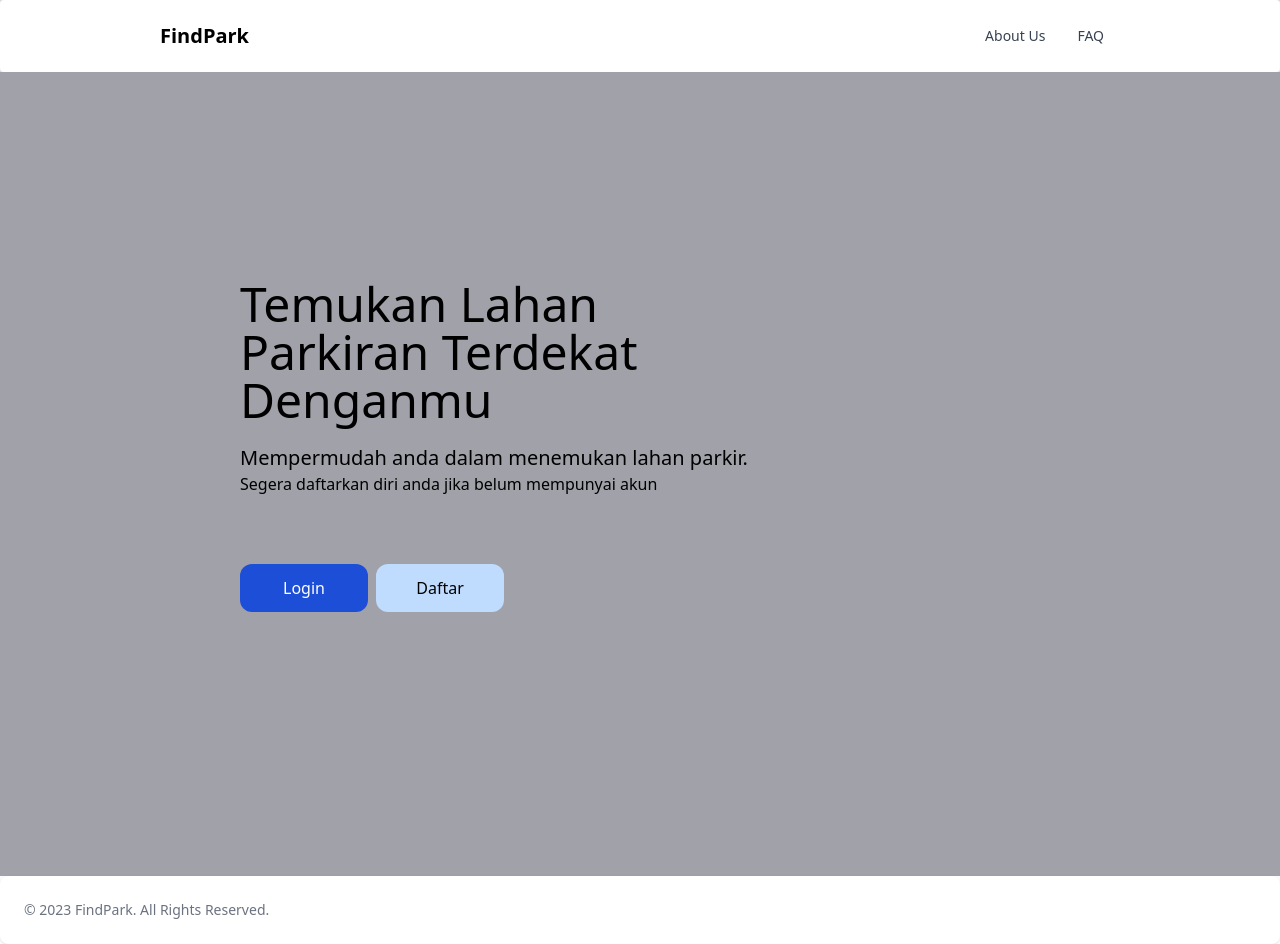
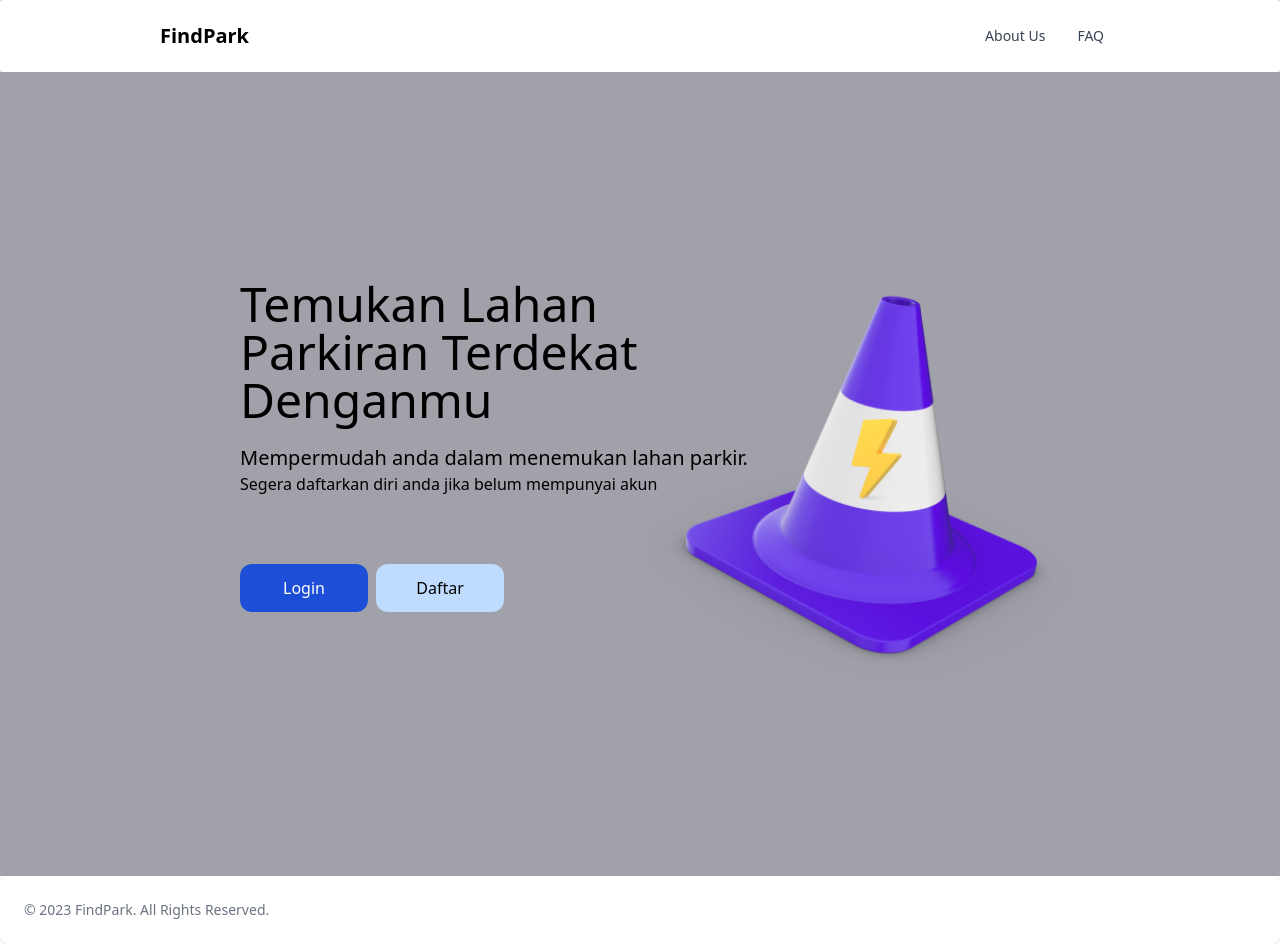
Before and after one commit to ahmadadi1415/nextfindpark, a Next.js app: page / in a window 1280 px wide. Built offline with nearby package versions, Linux system fonts and the light colour scheme.

Commit message:
index.tsx

```diff
--- a/src/pages/index.tsx
+++ b/src/pages/index.tsx
@@ -1,7 +1,6 @@
 import Head from "next/head";
 import Image from "next/image";
 import { Inter } from "@next/font/google";
-import styles from "@/styles/Home.module.css";
 import { Navbar } from "@/components/navbar";
 import { Footer } from "@/components/footer";
 
@@ -14,7 +13,14 @@ export default function Home() {
       <div>
         <main className="flex flex-col justify-between items-center p-24 min-h-screen bg-zinc-400">
           <div className="flex w-3/4 container flex-col mr-auto py-28 relative">
-            <h1 className=" text-5xl font-sans text-left">
+            <Image
+              src="/cone.png"
+              alt="Picture of the author"
+              layout="fill" // required
+              objectFit="cover" // change to suit your needs
+              className="ml-96" // just an example
+            />
+            <h1 className="text-5xl font-sans text-left">
               Temukan Lahan Parkiran Terdekat Denganmu
             </h1>
             <div className="py-5">
```
Also changed, not shown: public/cone.png (added).
